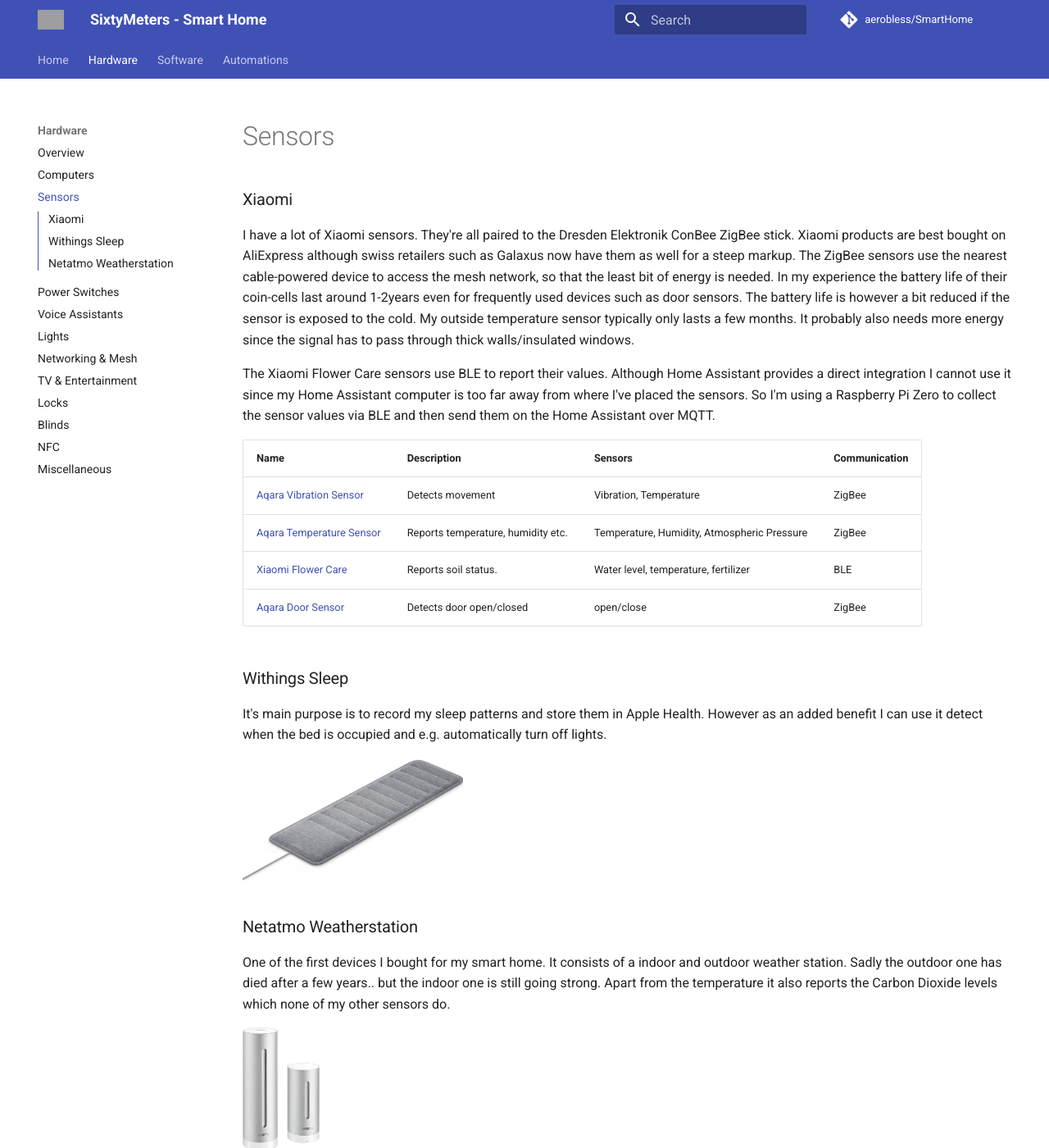
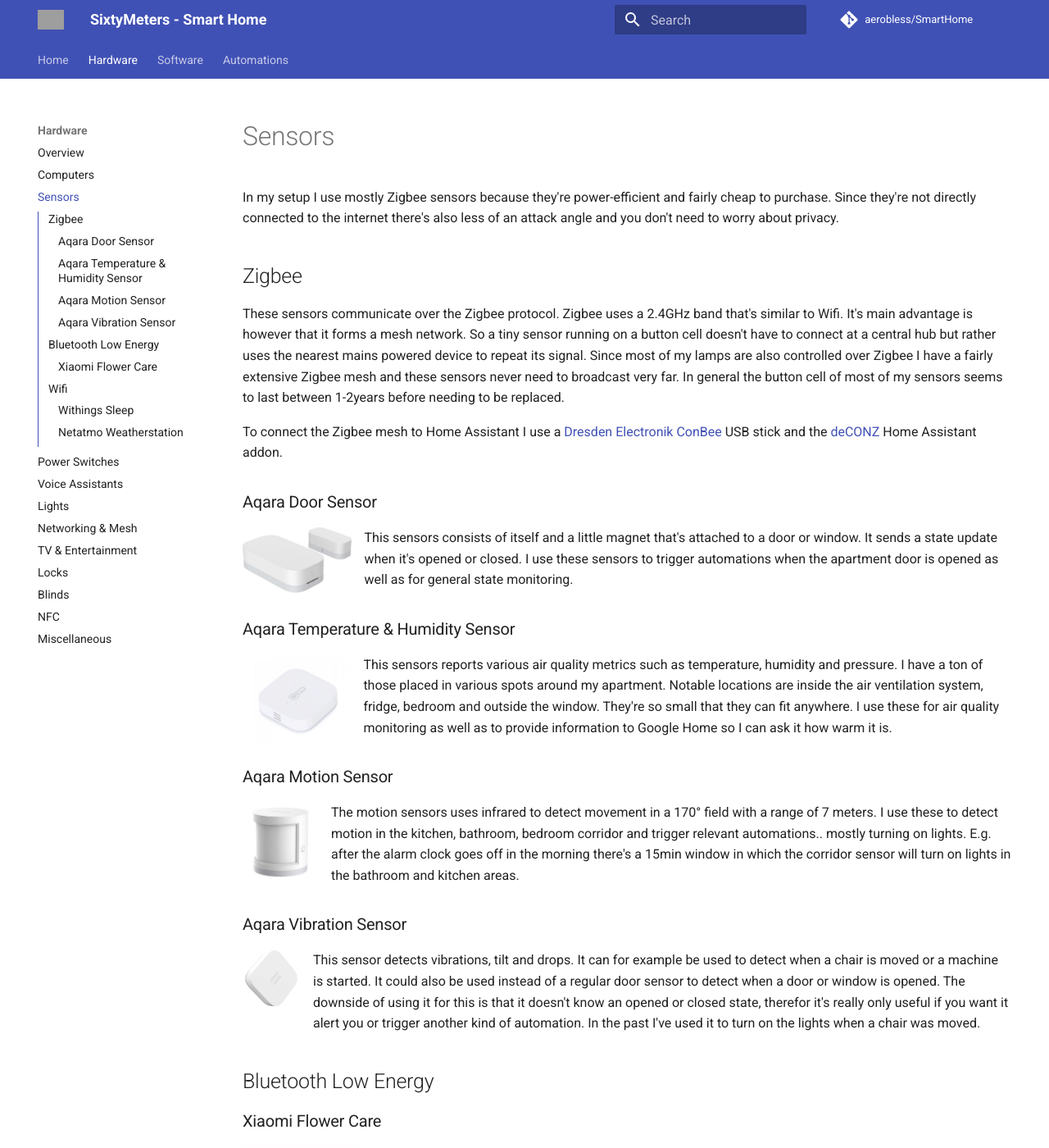
Before and after one commit to aerobless/SmartHome, an MkDocs documentation site: the page built from docs/hardware/sensors.md, in a window 1280 px wide and 1400 px high. Shown: the whole window at 82% size. Built offline with MkDocs 1.6.1 and Material for MkDocs 9.7.7, drawn with Linux system fonts in a browser that asks for light colours; comment, search, counter and statistics services are not loaded; some of the changed text lies outside the part shown; grey boxes are pictures that could not be loaded.

Commit message:
Refactored sensors documentation. Fixed broken links. Added xiaomi sensor images

```diff
--- a/docs/hardware/sensors.md
+++ b/docs/hardware/sensors.md
@@ -1,21 +1,48 @@
-### Xiaomi
-I have a lot of Xiaomi sensors. They're all paired to the Dresden Elektronik ConBee ZigBee stick. Xiaomi products are best bought on AliExpress although swiss retailers such as Galaxus now have them as well for a steep markup. The ZigBee sensors use the nearest cable-powered device to access the mesh network, so that the least bit of energy is needed. In my experience the battery life of their coin-cells last around 1-2years even for frequently used devices such as door sensors. The battery life is however a bit reduced if the sensor is exposed to the cold. My outside temperature sensor typically only lasts a few months. It probably also needs more energy since the signal has to pass through thick walls/insulated windows.
+In my setup I use mostly Zigbee sensors because they're power-efficient and fairly cheap to purchase. Since they're not directly connected to the internet there's also less of an attack angle and you don't need to worry about privacy.
 
-The Xiaomi Flower Care sensors use BLE to report their values. Although Home Assistant provides a direct integration I cannot use it since my Home Assistant computer is too far away from where I've placed the sensors. So I'm using a Raspberry Pi Zero to collect the sensor values via BLE and then send them on the Home Assistant over MQTT.
+## Zigbee
 
-| Name                     | Description                        | Sensors                                      | Communication |
-|--------------------------|------------------------------------|----------------------------------------------|---------------|
-| [Aqara Vibration Sensor](https://www.aqara.com/us/vibration_sensor.html)       | Detects movement                   | Vibration, Temperature                       | ZigBee        |
-| [Aqara Temperature Sensor](https://www.aqara.com/us/temperature_humidity_sensor.html) | Reports temperature, humidity etc. | Temperature, Humidity, Atmospheric Pressure  | ZigBee        |
-| [Xiaomi Flower Care](https://www.amazon.de/-/en/Xiaomi-Flower-Smart-Sensor-Monitor/dp/B074TY93JM)       | Reports soil status.               | Water level, temperature, fertilizer         | BLE           |
-| [Aqara Door Sensor](https://www.aqara.com/us/door_and_window_sensor.html)        | Detects door open/closed           | open/close                                   | ZigBee        |
+These sensors communicate over the Zigbee protocol. Zigbee uses a 2.4GHz band that's similar to Wifi. It's main advantage is however that it forms a mesh network. So a tiny sensor running on a button cell doesn't have to connect at a central hub but rather uses the nearest mains powered device to repeat its signal. Since most of my lamps are also controlled over Zigbee I have a fairly extensive Zigbee mesh and these sensors never need to broadcast very far. In general the button cell of most of my sensors seems to last between 1-2years before needing to be replaced.
+
+To connect the Zigbee mesh to Home Assistant I use a [Dresden Electronik ConBee](/hardware/networking/#dresden-elektronik-conbee-stick) USB stick and the [deCONZ](/software/home-assistant/#addons) Home Assistant addon.
+
+### Aqara Door Sensor
+
+![Aqara Door Sensor](images/aqara_door_sensor.jpg){: align=left style="height:80px"}
+This sensors consists of itself and a little magnet that's attached to a door or window. It sends a state update when it's opened or closed. I use these sensors to trigger automations when the apartment door is opened as well as for general state monitoring.
+
+### Aqara Temperature & Humidity Sensor
+![Aqara Door Sensor](images/aqara_temperature_sensor.jpg){: align=left style="height:110px"}
+This sensors reports various air quality metrics such as temperature, humidity and pressure. I have a ton of those placed in various spots around my apartment. Notable locations are inside the air ventilation system, fridge, bedroom and outside the window. They're so small that they can fit anywhere. I use these for air quality monitoring as well as to provide information to Google Home so I can ask it how warm it is.
+
+
+### Aqara Motion Sensor
+![Aqara Door Sensor](images/aqara_motion_sensor.jpg){: align=left style="height:100px"}
+The motion sensors uses infrared to detect movement in a 170° field with a range of 7 meters. I use these to detect motion in the kitchen, bathroom, bedroom corridor and trigger relevant automations.. mostly turning on lights. E.g. after the alarm clock goes off in the morning there's a 15min window in which the corridor sensor will turn on lights in the bathroom and kitchen areas.
+
+
+### Aqara Vibration Sensor
+![Aqara Door Sensor](images/aqara_vibration_sensor.jpg){: align=left style="height:70px"}
+This sensor detects vibrations, tilt and drops. It can for example be used to detect when a chair is moved or a machine is started. It could also be used instead of a regular door sensor to detect when a door or window is opened. The downside of using it for this is that it doesn't know an opened or closed state, therefor it's really only useful if you want it alert you or trigger another kind of automation. In the past I've used it to turn on the lights when a chair was moved.
+
+## Bluetooth Low Energy
+
+### Xiaomi Flower Care
+![Aqara Door Sensor](images/xiaomi_flower_care.jpg){: align=left style="height:140px"}
+This sensor reports soil moisture, temperature, nutrition/fertilizer, temperature and light. It communicated over BLE and can be integrated directly in Home Assistant. However due to the limited range of BLE it can't reach my Home Assistant computer from my loggia where I keep most of my plants. Therefor I've set up a small Raspberry Pi Zero that collects the metrics from these sensors over BLE and then forwards them over MQTT (Wifi) to Home Assistant. A similar metrics collector could also be built with a ESP32 instead of a raspberry.
+These sensors aren't super cheap, but they're a great way to quickly know what's wrong with a plant, e.g. low on fertilizer or too much water.
+
+## Wifi
+
+I also have a few wifi sensors. These sensors have the downside that you need to trust their respective manufacturer that they're secure and that their cloud services respect security and privacy standards. It's always advisable to use wifi devices that allow local access and don't require a cloud service to run.. sadly sometimes it's no possible to find such a product.
 
 ### Withings Sleep
-It's main purpose is to record my sleep patterns and store them in Apple Health. However as an added benefit I can use it detect when the bed is occupied and e.g. automatically turn off lights.
+This sensor is placed below the mattress and detects sleep cycles (deep, light, REM), heartbeats as well as snoring & sleeping disturbances. It has an Apple Health integration and reports it's metrics over Wifi. It does not offer any local access, all data is stored in the Withings Cloud and later downloaded to Apple Health.
+Apart from it's use for health monitoring I use it to turn off all the lights when it detects that the bed is occupied.
 
 ![Withings Sleep](images/withings_sleep.png){: style="height:150px"}
 
 ### Netatmo Weatherstation
-One of the first devices I bought for my smart home. It consists of a indoor and outdoor weather station. Sadly the outdoor one has died after a few years.. but the indoor one is still going strong. Apart from the temperature it also reports the Carbon Dioxide levels which none of my other sensors do.
+This was one of the first devices I bought for my smart home. It consists of a indoor and outdoor weather station. Sadly the outdoor one has died after a few years.. but the indoor one is still going strong. Apart from the temperature it also reports the Carbon Dioxide levels which none of my other sensors do. This sensors also does not offer local access. All data is stored in the Netatmo cloud. It can be integrated into Home Assistant with cloud polling.
 
 ![Netatmo Weatherstation](images/netatmo_weatherstation.jpg){: style="height:150px"}
--- a/mkdocs.yml
+++ b/mkdocs.yml
@@ -24,7 +24,6 @@
     - NFC: hardware/nfc.md
     - Miscellaneous: hardware/miscellaneous.md
   - Software:
-    - Overview: software/overview.md
     - Home Assistant: software/home-assistant.md
     - KNX: software/knx/index.md
     - Node-RED: software/node-red/index.md
@@ -53,6 +52,7 @@
 markdown_extensions:
   - admonition
   - attr_list
+  - footnotes
   - codehilite:
       guess_lang: false
   - toc:
```
Also changed, not shown: docs/automations/index.md (+2 -3 lines), docs/hardware/networking.md (+14 -11 lines), docs/software/node-red/index.md (+4 -2 lines), docs/software/overview.md (+5 -5 lines), docs/hardware/images/aqara_motion_sensor.jpg, docs/hardware/images/aqara_temperature_sensor.jpg (added), docs/hardware/images/aqara_vibration_sensor.jpg (added), docs/hardware/images/xiaomi_flower_care.jpg (added).
